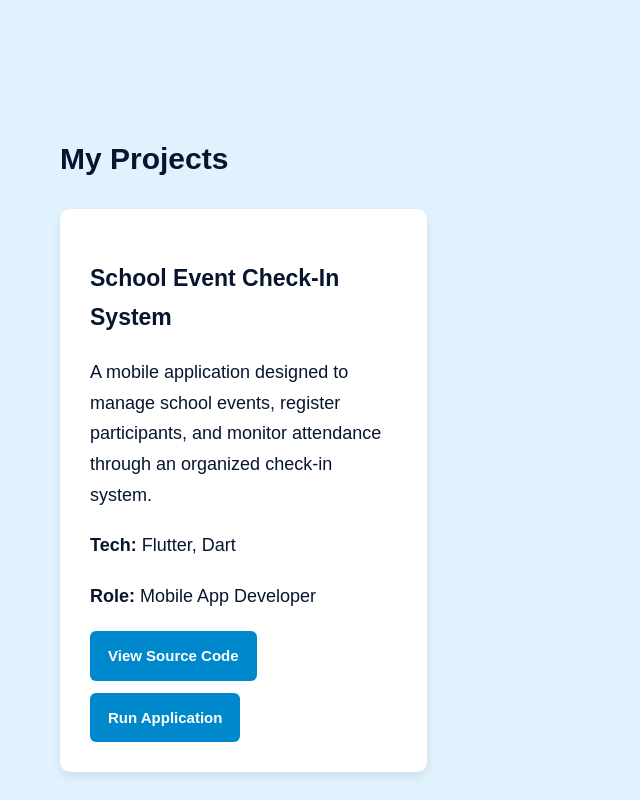
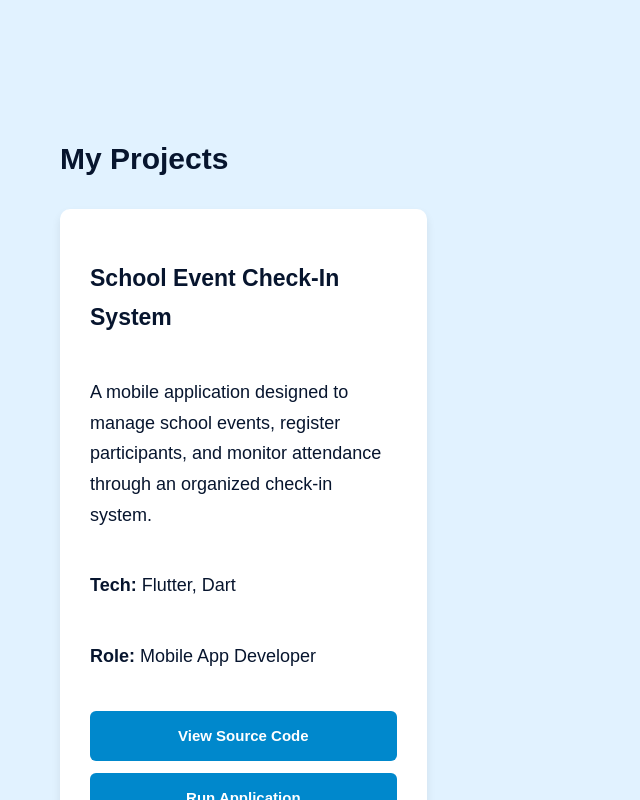
Before and after one commit to gemmalynbacudo18/GemmalynBacudo1.github.io, a plain HTML site: page index.html in a window 1280 px wide. Shown: the part 2000-2800 px from the top of the page, without its empty margins (0-640 px from the left). Drawn offline with Linux system fonts and the light colour scheme.

Commit message:
Update style.css

```diff
--- a/style.css
+++ b/style.css
@@ -81,16 +81,17 @@ nav a:hover {
 
 .btn {
   display: inline-block;
-  padding: 14px 30px;
+  padding: 14px 25px;
   margin-top: 20px;
   background: #0088cc;
   color: white;
   border: none;
   border-radius: 6px;
   text-decoration: none;
-  font-size: 18px;
+  font-size: 17px;
   font-weight: bold;
   cursor: pointer;
+  text-align: center;
 }
 
 .btn:hover {
@@ -138,10 +139,23 @@ h2 {
 
 .project-card {
   min-height: 430px;
+  display: flex;
+  flex-direction: column;
 }
 
-.project-card .btn {
-  margin-top: 20px;
+.project-buttons {
+  display: flex;
+  flex-wrap: wrap;
+  gap: 12px;
+  margin-top: auto;
+  padding-top: 20px;
+}
+
+.project-buttons .btn {
+  margin-top: 0;
+  padding: 12px 16px;
+  font-size: 15px;
+  flex: 1 1 150px;
 }
 
 form {
@@ -150,7 +164,8 @@ form {
   gap: 20px;
 }
 
-input, textarea {
+input,
+textarea {
   width: 100%;
   padding: 16px;
   font-family: Arial, sans-serif;
@@ -208,6 +223,10 @@ body.dark #contact a {
   color: #60bfff;
 }
 
+body.dark .btn {
+  color: white;
+}
+
 @media (max-width: 1200px) {
   .container {
     margin: 0 30px;
@@ -246,32 +265,12 @@ body.dark #contact a {
   .card {
     min-height: auto;
   }
-}
 
   .project-buttons {
-  display: flex;
-  flex-wrap: wrap;
-  gap: 12px;
-  margin-top: 20px;
+    flex-direction: column;
   }
 
   .project-buttons .btn {
-  margin-top: 0;
-  padding: 12px 18px;
-  font-size: 16px;
-  text-align: center;
+    flex: auto;
   }
-
-.project-buttons {
-  display: flex;
-  flex-wrap: wrap;
-  gap: 12px;
-  margin-top: 20px;
 }
-
-.project-buttons .btn {
-  margin-top: 0;
-  padding: 12px 18px;
-  font-size: 15px;
-  text-align: center;
-}
```
Lines whose indentation alone changed are shown as unchanged.
